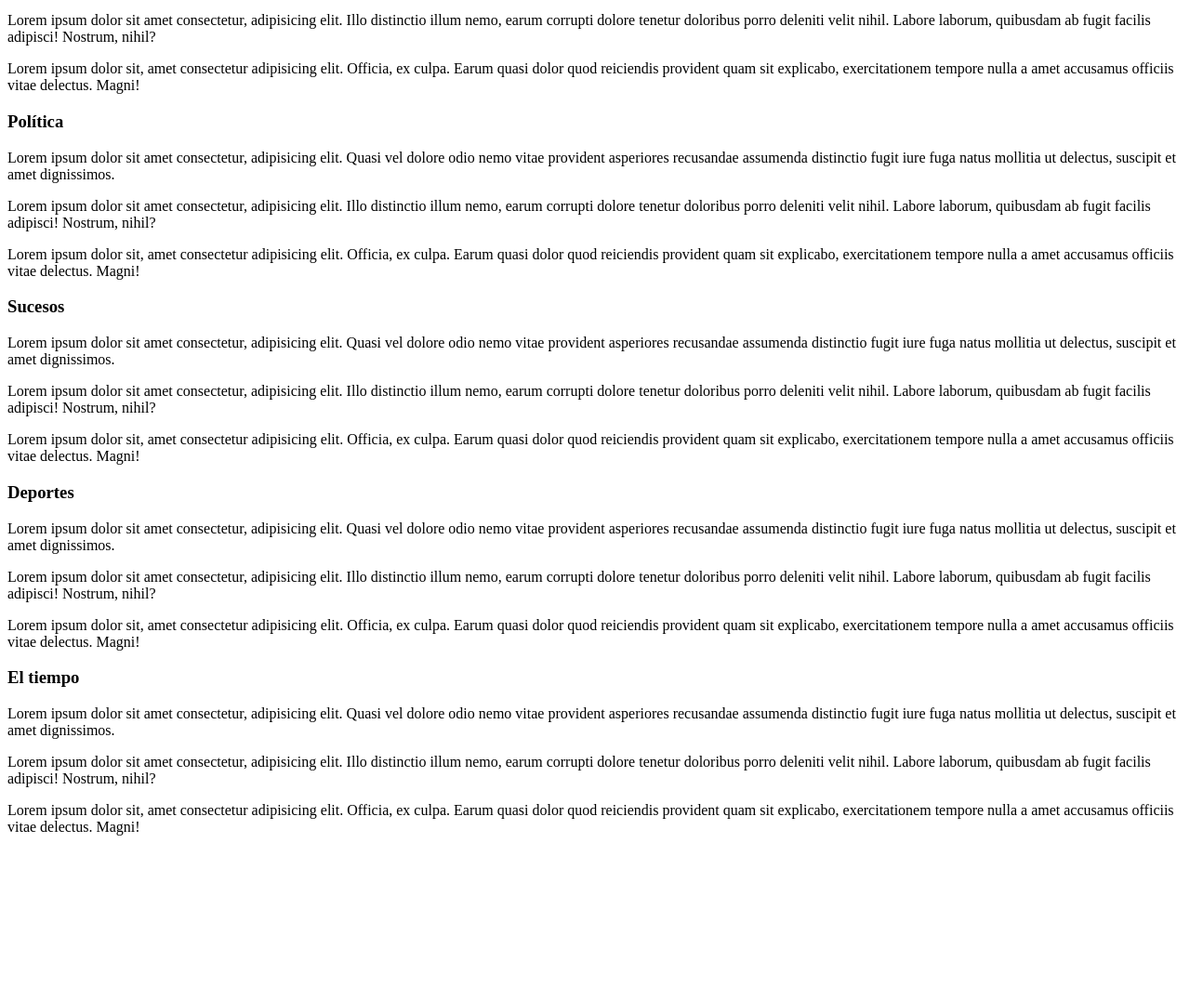
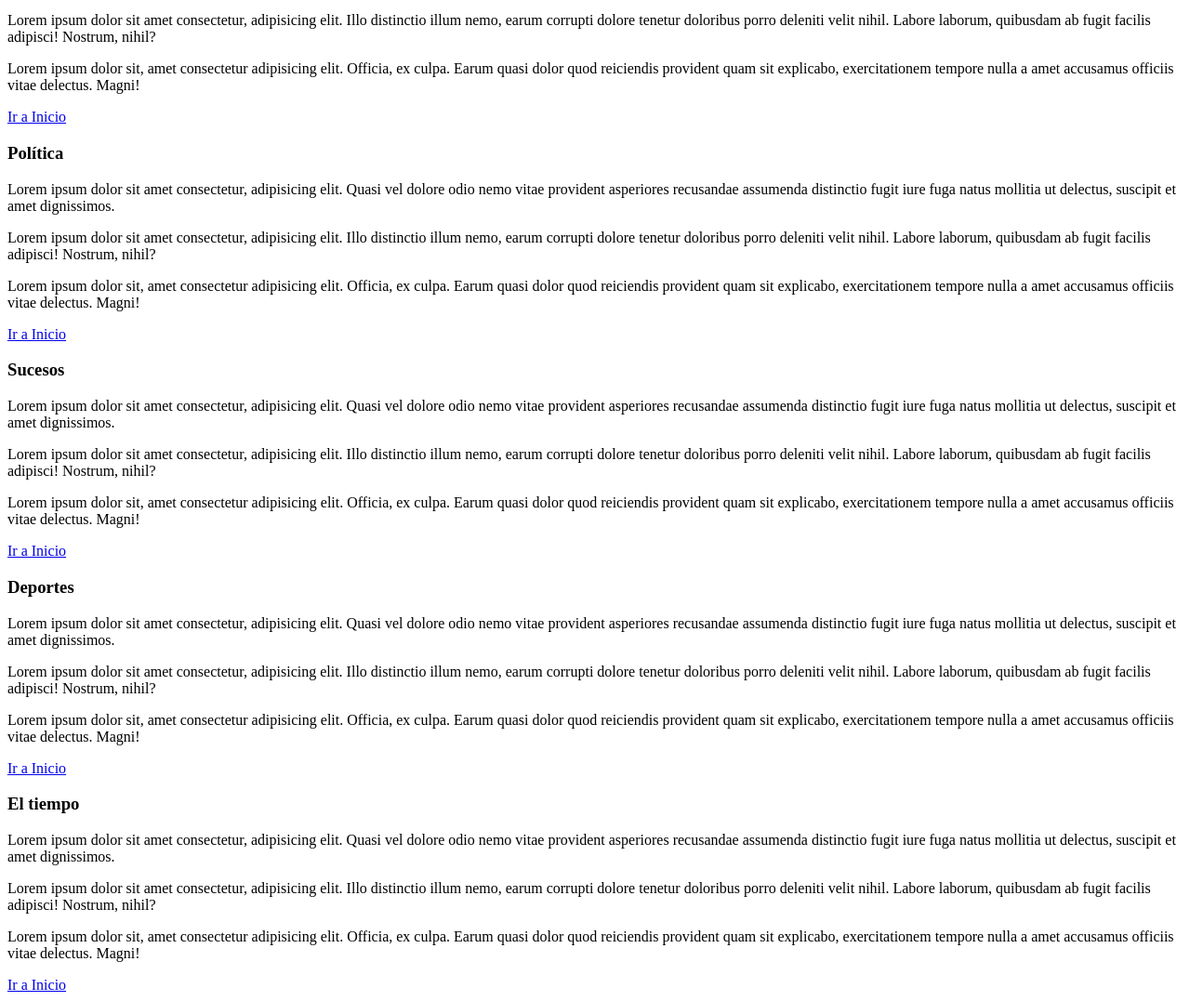
Before and after one commit to Joropal7/Enlaces-marcadores, a plain HTML site: page index.html in a window 1280 px wide. Shown: the part 243-1320 px from the top of the page at 93% size. Before the commit the page ends 1158 px from the top, so only its background shows below. Drawn offline with Linux system fonts and the light colour scheme.

Commit message:
version2 con vuelta al inicio

```diff
--- a/index.html
+++ b/index.html
@@ -18,26 +18,31 @@
     <p>Lorem ipsum dolor sit amet consectetur, adipisicing elit. Quasi vel dolore odio nemo vitae provident asperiores recusandae assumenda distinctio fugit iure fuga natus mollitia ut delectus, suscipit et amet dignissimos.</p>
     <p>Lorem ipsum dolor sit amet consectetur, adipisicing elit. Illo distinctio illum nemo, earum corrupti dolore tenetur doloribus porro deleniti velit nihil. Labore laborum, quibusdam ab fugit facilis adipisci! Nostrum, nihil?</p>
     <p>Lorem ipsum dolor sit, amet consectetur adipisicing elit. Officia, ex culpa. Earum quasi dolor quod reiciendis provident quam sit explicabo, exercitationem tempore nulla a amet accusamus officiis vitae delectus. Magni!</p>
+    <a href="#inicio">Ir a Inicio</a>
 
     <h3 id="politica">Política</h3>
     <p>Lorem ipsum dolor sit amet consectetur, adipisicing elit. Quasi vel dolore odio nemo vitae provident asperiores recusandae assumenda distinctio fugit iure fuga natus mollitia ut delectus, suscipit et amet dignissimos.</p>
     <p>Lorem ipsum dolor sit amet consectetur, adipisicing elit. Illo distinctio illum nemo, earum corrupti dolore tenetur doloribus porro deleniti velit nihil. Labore laborum, quibusdam ab fugit facilis adipisci! Nostrum, nihil?</p>
     <p>Lorem ipsum dolor sit, amet consectetur adipisicing elit. Officia, ex culpa. Earum quasi dolor quod reiciendis provident quam sit explicabo, exercitationem tempore nulla a amet accusamus officiis vitae delectus. Magni!</p>
+    <a href="#inicio">Ir a Inicio</a>
 
     <h3 id="sucesos">Sucesos</h3>
     <p>Lorem ipsum dolor sit amet consectetur, adipisicing elit. Quasi vel dolore odio nemo vitae provident asperiores recusandae assumenda distinctio fugit iure fuga natus mollitia ut delectus, suscipit et amet dignissimos.</p>
     <p>Lorem ipsum dolor sit amet consectetur, adipisicing elit. Illo distinctio illum nemo, earum corrupti dolore tenetur doloribus porro deleniti velit nihil. Labore laborum, quibusdam ab fugit facilis adipisci! Nostrum, nihil?</p>
     <p>Lorem ipsum dolor sit, amet consectetur adipisicing elit. Officia, ex culpa. Earum quasi dolor quod reiciendis provident quam sit explicabo, exercitationem tempore nulla a amet accusamus officiis vitae delectus. Magni!</p>
+    <a href="#inicio">Ir a Inicio</a>
 
     <h3 id="deportes">Deportes</h3>
     <p>Lorem ipsum dolor sit amet consectetur, adipisicing elit. Quasi vel dolore odio nemo vitae provident asperiores recusandae assumenda distinctio fugit iure fuga natus mollitia ut delectus, suscipit et amet dignissimos.</p>
     <p>Lorem ipsum dolor sit amet consectetur, adipisicing elit. Illo distinctio illum nemo, earum corrupti dolore tenetur doloribus porro deleniti velit nihil. Labore laborum, quibusdam ab fugit facilis adipisci! Nostrum, nihil?</p>
     <p>Lorem ipsum dolor sit, amet consectetur adipisicing elit. Officia, ex culpa. Earum quasi dolor quod reiciendis provident quam sit explicabo, exercitationem tempore nulla a amet accusamus officiis vitae delectus. Magni!</p>
+    <a href="#inicio">Ir a Inicio</a>
 
     <h3 id="tiempo">El tiempo</h3>
     <p>Lorem ipsum dolor sit amet consectetur, adipisicing elit. Quasi vel dolore odio nemo vitae provident asperiores recusandae assumenda distinctio fugit iure fuga natus mollitia ut delectus, suscipit et amet dignissimos.</p>
     <p>Lorem ipsum dolor sit amet consectetur, adipisicing elit. Illo distinctio illum nemo, earum corrupti dolore tenetur doloribus porro deleniti velit nihil. Labore laborum, quibusdam ab fugit facilis adipisci! Nostrum, nihil?</p>
     <p>Lorem ipsum dolor sit, amet consectetur adipisicing elit. Officia, ex culpa. Earum quasi dolor quod reiciendis provident quam sit explicabo, exercitationem tempore nulla a amet accusamus officiis vitae delectus. Magni!</p>
+    <a href="#inicio">Ir a Inicio</a>
 
 </body>
 </html>
```
